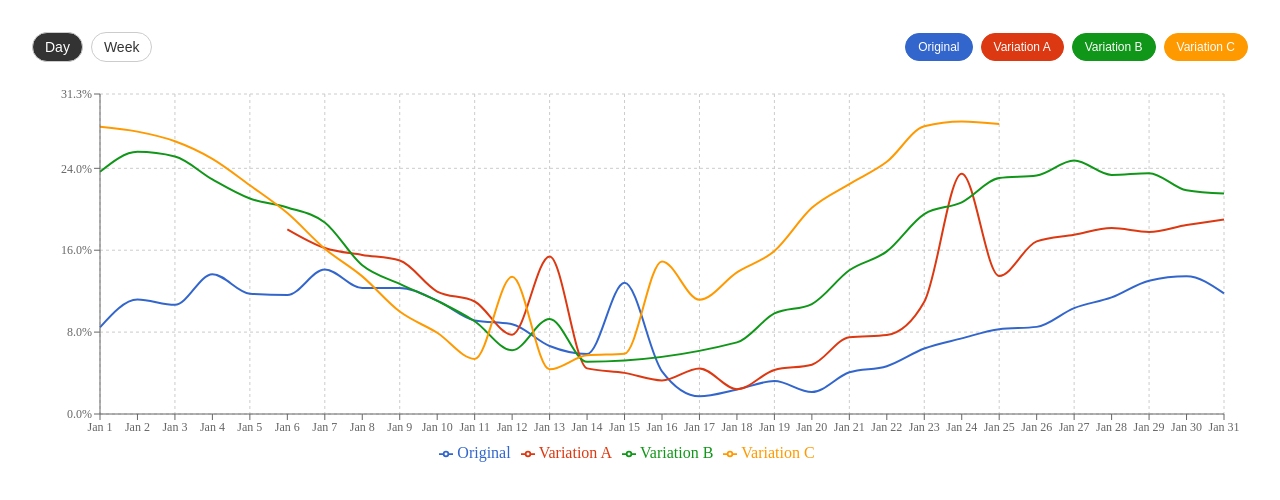
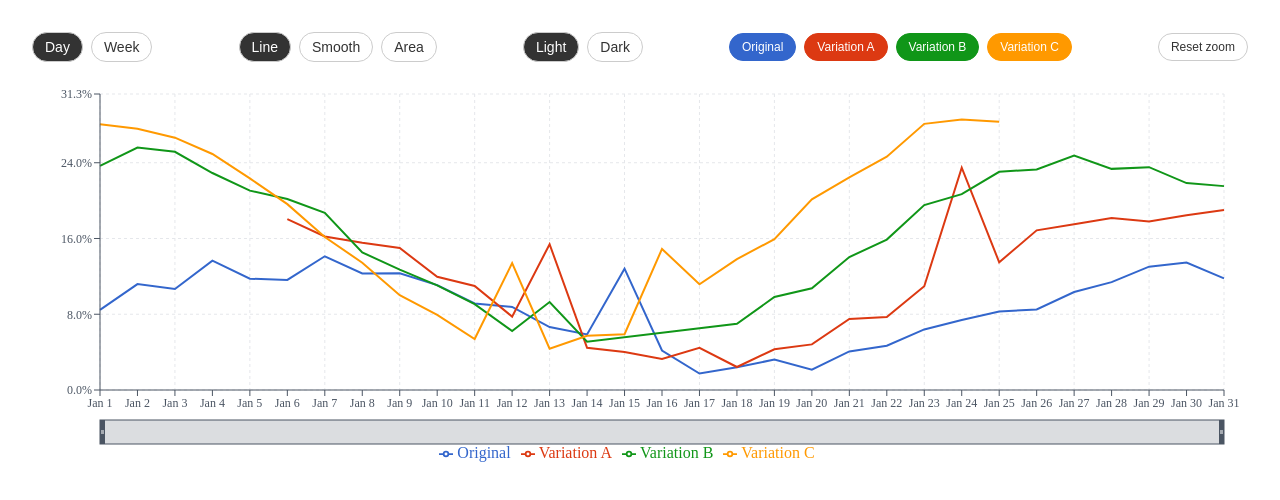
Before and after one commit to gulzat-d/charts-kameleon, a React (Vite) app: page / in a window 1280 px wide. Shown: the top 500 px of the page. Built offline with nearby package versions, Linux system fonts and the light colour scheme.

Commit message:
Add bonus features

```diff
--- a/src/components/chart/Chart.tsx
+++ b/src/components/chart/Chart.tsx
@@ -1,4 +1,4 @@
-import { useMemo, useState } from 'react';
+import { useMemo, useState, useRef } from 'react';
 
 import type { RawVariation, RawDayEntry, Variation } from '../../types/abTest';
 import {
@@ -7,14 +7,21 @@ import {
 	computeYDomain,
 	normalizeVariations,
 } from '../../utils/chartData';
-import { ConversionChart } from './ConversionChart';
+import ConversionChart from './ConversionChart';
 import { ModeToggle, type Mode } from './ModeToggle';
+import { LineStyleSelector, type LineStyle } from './LineStyleSelector';
+import { ThemeToggle, type Theme } from './ThemeToggle';
 import { VariationSelector } from './VariationSelector';
 import styles from './chart.module.css';
 
 export interface ChartProps {
 	variations: RawVariation[];
 	data: RawDayEntry[];
+}
+
+export interface ZoomRange {
+	startIndex: number;
+	endIndex: number;
 }
 
 const Chart = ({ variations: rawVariations, data }: ChartProps) => {
@@ -36,6 +43,11 @@ const Chart = ({ variations: rawVariations, data }: ChartProps) => {
 	const [selectedIds, setSelectedIds] = useState<string[]>(() =>
 		variations.map((v) => v.id)
 	);
+	const [lineStyle, setLineStyle] = useState<LineStyle>('line');
+	const [theme, setTheme] = useState<Theme>('light');
+	const [xRange, setXRange] = useState<ZoomRange | null>(null);
+
+	const chartRef = useRef<HTMLDivElement | null>(null);
 
 	const dayRows = useMemo(
 		() => buildDayRows(data, variations),
@@ -45,30 +57,66 @@ const Chart = ({ variations: rawVariations, data }: ChartProps) => {
 		() => buildWeekRows(dayRows, variations),
 		[dayRows, variations]
 	);
+	const rows = mode === 'day' ? dayRows : weekRows;
 
-	const rows = mode === 'day' ? dayRows : weekRows;
-	const yDomain = computeYDomain(rows, selectedIds);
+	const rowsForDomain = useMemo(() => {
+		if (!xRange) {
+			return rows;
+		}
+		const start = Math.max(0, xRange.startIndex);
+		const end = Math.min(rows.length - 1, xRange.endIndex);
+		return rows.slice(start, end + 1);
+	}, [rows, xRange]);
+
+	const yDomain = computeYDomain(rowsForDomain, selectedIds);
 
 	const handleToggleVariation = (id: string) => {
 		setSelectedIds((prev) => {
 			const isSelected = prev.includes(id);
 			if (isSelected) {
-				if (prev.length === 1) return prev;
+				if (prev.length === 1) {
+					return prev;
+				}
 				return prev.filter((vId) => vId !== id);
 			}
 			return [...prev, id];
 		});
 	};
 
+	const handleModeChange = (nextMode: Mode) => {
+		setMode(nextMode);
+		setXRange(null);
+	};
+
+	const handleResetZoom = () => {
+		setXRange(null);
+	};
+
+	const pageClass =
+		theme === 'dark'
+			? `${styles.page} ${styles.pageDark}`
+			: `${styles.page} ${styles.pageLight}`;
+
 	return (
-		<div className={styles.page}>
+		<div className={pageClass}>
 			<div className={styles.controls}>
-				<ModeToggle mode={mode} onChange={setMode} />
+				<ModeToggle mode={mode} onChange={handleModeChange} />
+				<LineStyleSelector lineStyle={lineStyle} onChange={setLineStyle} />
+				<ThemeToggle theme={theme} onChange={setTheme} />
 				<VariationSelector
 					variations={variations}
 					selectedIds={selectedIds}
 					onToggle={handleToggleVariation}
 				/>
+				<div className={styles.actions}>
+					<button
+						type="button"
+						className={styles.actionButton}
+						onClick={handleResetZoom}
+					>
+						Reset zoom
+					</button>
+				</div>
 			</div>
 
 			<ConversionChart
@@ -77,6 +125,11 @@ const Chart = ({ variations: rawVariations, data }: ChartProps) => {
 				variationsById={variationsById}
 				selectedIds={selectedIds}
 				yDomain={yDomain}
+				lineStyle={lineStyle}
+				theme={theme}
+				xRange={xRange}
+				onZoomChange={setXRange}
+				chartRef={chartRef}
 			/>
 		</div>
 	);
--- a/src/components/chart/ConversionChart.tsx
+++ b/src/components/chart/ConversionChart.tsx
@@ -1,26 +1,37 @@
 import {
-	LineChart,
+	ComposedChart,
 	Line,
+	Area,
 	XAxis,
 	YAxis,
 	CartesianGrid,
 	Tooltip,
 	ResponsiveContainer,
 	Legend,
+	Brush,
 } from 'recharts';
-import type { DataRow, Variation } from '../../types/abTest';
-import { rateKey } from '../../utils/chartData';
-import { ChartTooltip } from './ChartTooltip';
 import type { TooltipContentProps } from 'recharts';
 import type {
 	NameType,
 	ValueType,
 } from 'recharts/types/component/DefaultTooltipContent';
+
+import type { DataRow, Variation } from '../../types/abTest';
+import { rateKey } from '../../utils/chartData';
+import { ChartTooltip } from './ChartTooltip';
 import styles from './chart.module.css';
+import type { LineStyle } from './LineStyleSelector';
+import type { Theme } from './ThemeToggle';
+import type { ZoomRange } from './Chart';
 
 type RechartsTooltipProps = TooltipContentProps<ValueType, NameType>;
 
 const PALETTE = ['#3366CC', '#DC3912', '#109618', '#FF9900', '#990099'];
+
+interface BrushRange {
+	startIndex?: number;
+	endIndex?: number;
+}
 
 interface ConversionChartProps {
 	data: DataRow[];
@@ -28,29 +39,104 @@ interface ConversionChartProps {
 	variationsById: Record<string, Variation>;
 	selectedIds: string[];
 	yDomain: [number, number];
+	lineStyle: LineStyle;
+	theme: Theme;
+	xRange: ZoomRange | null;
+	onZoomChange: (range: ZoomRange | null) => void;
+	chartRef: React.RefObject<HTMLDivElement>;
 }
 
-export const ConversionChart = ({
+const ConversionChart = ({
 	data,
 	variations,
 	variationsById,
 	selectedIds,
 	yDomain,
-}: ConversionChartProps) => (
-	<div className={styles.chart}>
+	lineStyle,
+	theme,
+	xRange,
+	onZoomChange,
+	chartRef,
+}: ConversionChartProps) => {
+	const axisColor = theme === 'dark' ? '#e5e7eb' : '#4b5563';
+	const gridColor = theme === 'dark' ? '#4b5563' : '#e5e7eb';
+	const bgColor = theme === 'dark' ? '#111827' : '#ffffff';
+
+	const handleBrushChange = (range: BrushRange | undefined) => {
+		if (
+			range &&
+			typeof range.startIndex === 'number' &&
+			typeof range.endIndex === 'number'
+		) {
+			onZoomChange({
+				startIndex: range.startIndex,
+				endIndex: range.endIndex,
+			});
+		} else {
+			onZoomChange(null);
+		}
+	};
+
+	const renderSeries = () =>
+		variations.map((variation, index) => {
+			if (!selectedIds.includes(variation.id)) return null;
+			const color = PALETTE[index % PALETTE.length];
+			const key = rateKey(variation.id);
+
+			if (lineStyle === 'area') {
+				return (
+					<Area
+						key={variation.id}
+						type="monotone"
+						dataKey={key}
+						name={variation.name}
+						stroke={color}
+						fill={color}
+						fillOpacity={0.25}
+						isAnimationActive={false}
+						connectNulls
+					/>
+				);
+			}
+
+			const type = lineStyle === 'smooth' ? 'monotone' : 'linear';
+
+			return (
+				<Line
+					key={variation.id}
+					type={type}
+					dataKey={key}
+					name={variation.name}
+					stroke={color}
+					strokeWidth={2}
+					dot={false}
+					isAnimationActive={false}
+					connectNulls
+				/>
+			);
+		});
+
+	return (
+		<div
+			className={styles.chart}
+			ref={chartRef}
+			style={{ backgroundColor: bgColor }}
+		>
 			<ResponsiveContainer>
-			<LineChart
+				<ComposedChart
 					data={data}
 					margin={{ top: 16, right: 24, left: 8, bottom: 16 }}
 				>
-				<CartesianGrid strokeDasharray="3 3" />
+					<CartesianGrid strokeDasharray="3 3" stroke={gridColor} />
 					<XAxis
 						dataKey="label"
-					tick={{ fontSize: 12 }}
+						tick={{ fontSize: 12, fill: axisColor }}
+						stroke={axisColor}
 						interval="preserveStartEnd"
 					/>
 					<YAxis
-					tick={{ fontSize: 12 }}
+						tick={{ fontSize: 12, fill: axisColor }}
+						stroke={axisColor}
 						tickFormatter={(value: number) => `${value.toFixed(1)}%`}
 						domain={yDomain}
 					/>
@@ -65,24 +151,20 @@ export const ConversionChart = ({
 						)}
 					/>
 					<Legend />
-				{variations.map((variation, index) => {
-					if (!selectedIds.includes(variation.id)) return null;
-					const color = PALETTE[index % PALETTE.length];
-					return (
-						<Line
-							key={variation.id}
-							type="monotone"
-							dataKey={rateKey(variation.id)}
-							name={variation.name}
-							stroke={color}
-							strokeWidth={2}
-							dot={false}
-							isAnimationActive={false}
-							connectNulls
+					<Brush
+						dataKey="label"
+						height={24}
+						stroke={axisColor}
+						startIndex={xRange?.startIndex}
+						endIndex={xRange?.endIndex}
+						onChange={handleBrushChange}
 					/>
-					);
-				})}
-			</LineChart>
+
+					{renderSeries()}
+				</ComposedChart>
 			</ResponsiveContainer>
 		</div>
 	);
+};
+
+export default ConversionChart;
--- /dev/null
+++ b/src/components/chart/LineStyleSelector.tsx
@@ -0,0 +1,44 @@
+import styles from './chart.module.css';
+
+export type LineStyle = 'line' | 'smooth' | 'area';
+
+interface LineStyleSelectorProps {
+	lineStyle: LineStyle;
+	onChange: (style: LineStyle) => void;
+}
+
+export const LineStyleSelector = ({
+	lineStyle,
+	onChange,
+}: LineStyleSelectorProps) => {
+	const makeClass = (style: LineStyle) =>
+		`${styles.modeButton} ${
+			lineStyle === style ? styles.modeButtonActive : ''
+		}`;
+
+	return (
+		<div className={styles.modeToggle}>
+			<button
+				type="button"
+				className={makeClass('line')}
+				onClick={() => onChange('line')}
+			>
+				Line
+			</button>
+			<button
+				type="button"
+				className={makeClass('smooth')}
+				onClick={() => onChange('smooth')}
+			>
+				Smooth
+			</button>
+			<button
+				type="button"
+				className={makeClass('area')}
+				onClick={() => onChange('area')}
+			>
+				Area
+			</button>
+		</div>
+	);
+};
--- /dev/null
+++ b/src/components/chart/ThemeToggle.tsx
@@ -0,0 +1,32 @@
+import styles from './chart.module.css';
+
+export type Theme = 'light' | 'dark';
+
+interface ThemeToggleProps {
+	theme: Theme;
+	onChange: (theme: Theme) => void;
+}
+
+export const ThemeToggle = ({ theme, onChange }: ThemeToggleProps) => {
+	const makeClass = (value: Theme) =>
+		`${styles.modeButton} ${theme === value ? styles.modeButtonActive : ''}`;
+
+	return (
+		<div className={styles.modeToggle}>
+			<button
+				type="button"
+				className={makeClass('light')}
+				onClick={() => onChange('light')}
+			>
+				Light
+			</button>
+			<button
+				type="button"
+				className={makeClass('dark')}
+				onClick={() => onChange('dark')}
+			>
+				Dark
+			</button>
+		</div>
+	);
+};
```
Lines whose indentation alone changed are shown as unchanged.
